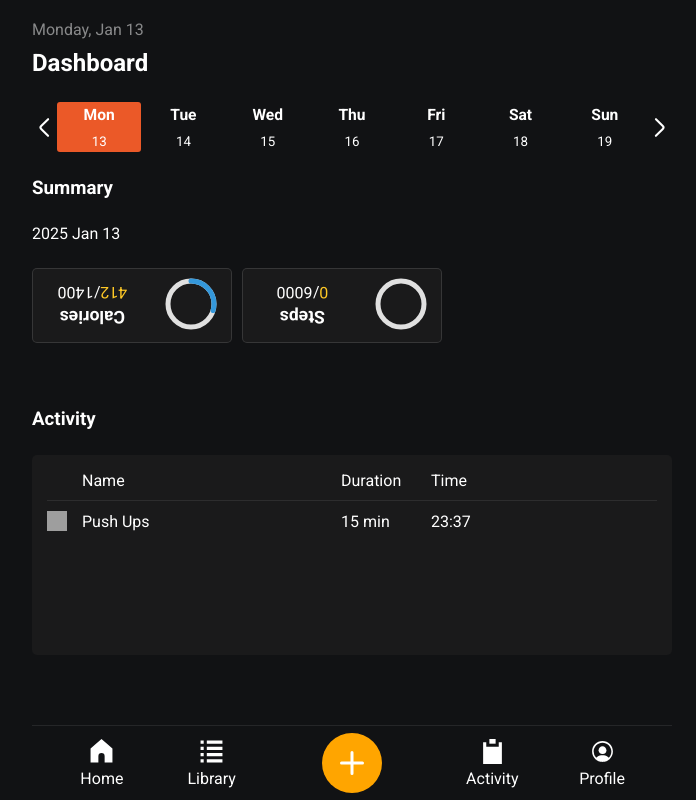
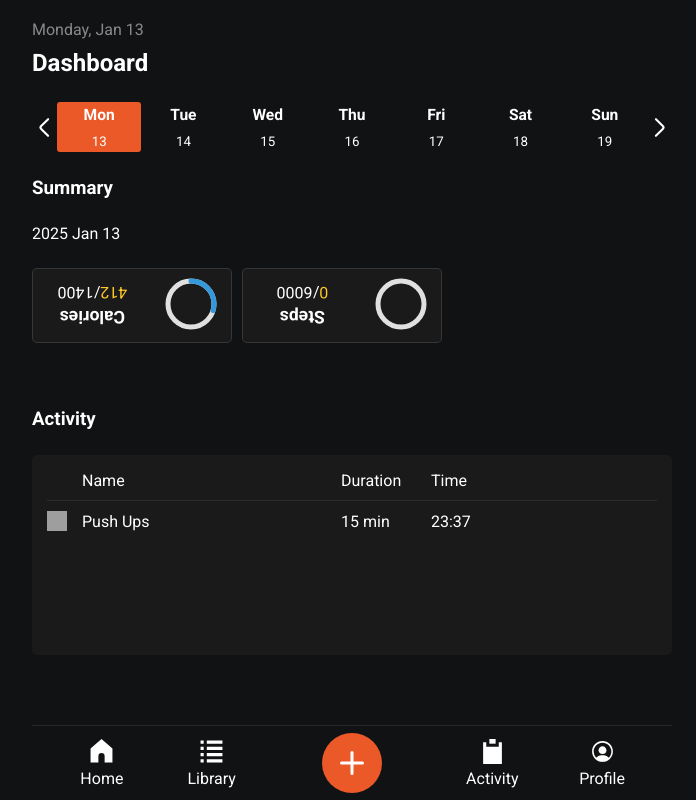
Before and after one commit to Stefan0712/fitness-app, a React (Create React App) app: page / in a window 1280 px wide. Shown: the whole page, without its empty margins (288-984 px from the left). Built offline with nearby package versions, Linux system fonts and the light colour scheme; grey boxes are pictures that could not be loaded.

Commit message:
Fixed the center nav button color being normal orange instead of the one used across the entire app

```diff
--- a/src/components/common/Navigation/Navigation.module.css
+++ b/src/components/common/Navigation/Navigation.module.css
@@ -38,7 +38,7 @@ nav{
     display: flex;
     align-items: center;
     justify-content: center;
-    background-color: orange;
+    background-color: #EB5928;
   }
   .center-nav-button button img{
     width: 30px;
```
